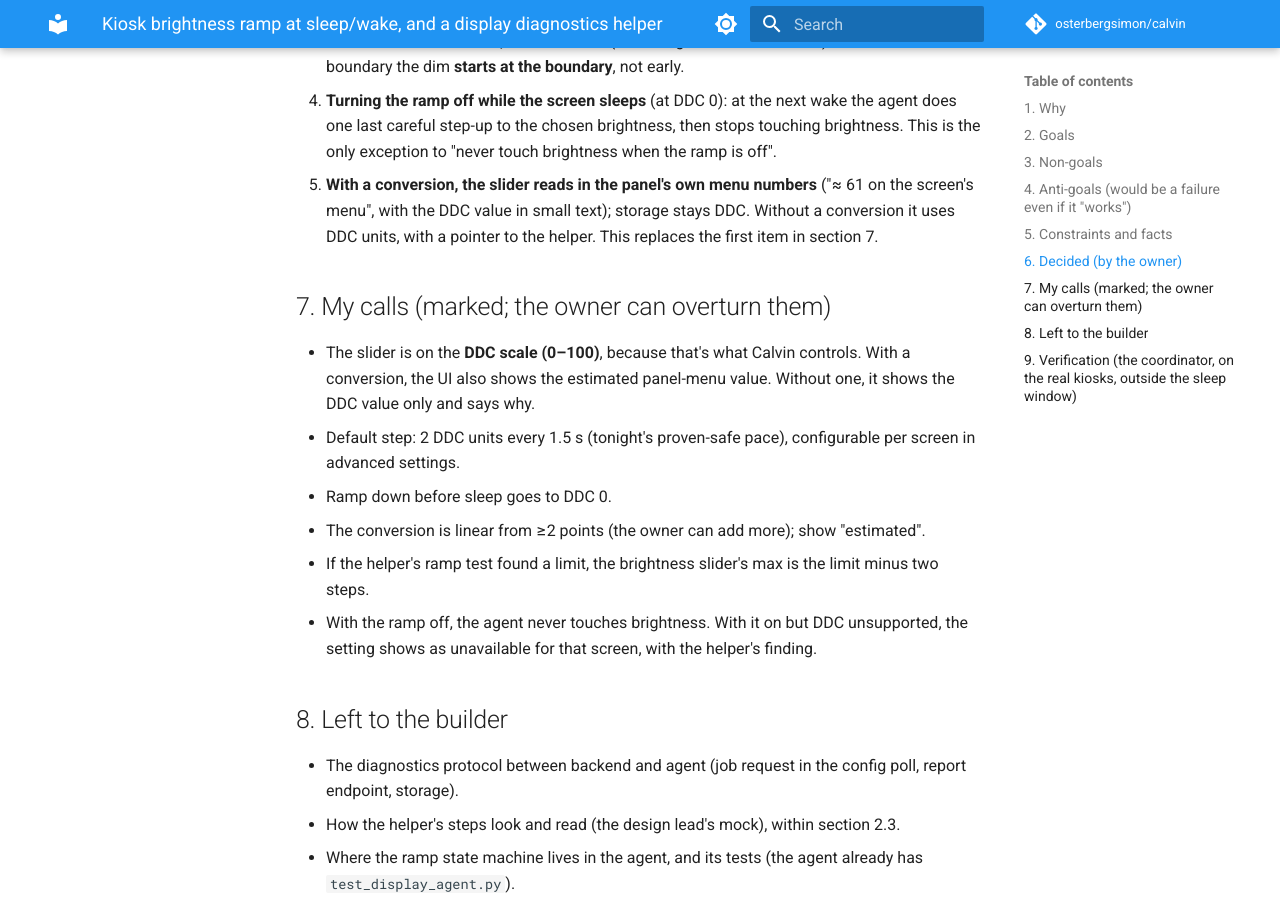
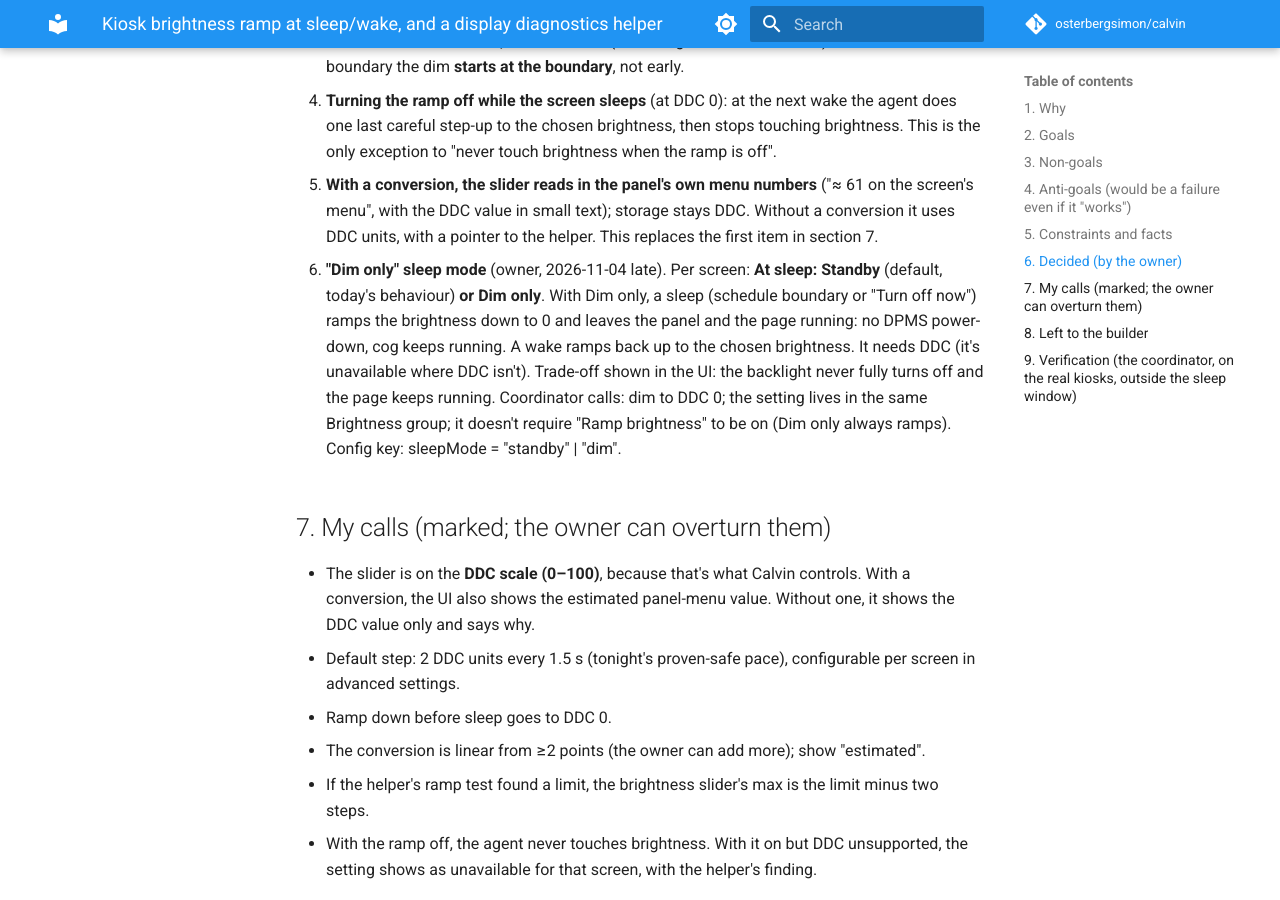
Before and after one commit to osterbergsimon/calvin, an MkDocs documentation site: the page built from docs/superpowers/specs/2026-11-04-kiosk-brightness-ramp-design.md, in a window 1280 px wide and 900 px high, scrolled down 3743 px. Built offline with MkDocs 1.6.1 and Material for MkDocs 9.7.7, drawn with Linux system fonts in a browser that asks for light colours; comment, search, counter and statistics services are not loaded.

Commit message:
docs(design): add the Dim only sleep mode (calvin-29ws, owner)

```diff
--- a/docs/superpowers/specs/2026-11-04-kiosk-brightness-ramp-design.md
+++ b/docs/superpowers/specs/2026-11-04-kiosk-brightness-ramp-design.md
@@ -119,6 +119,14 @@ Answers to the design lead's review (owner, 2026-11-04, all as recommended):
    DDC value in small text); storage stays DDC. Without a conversion it uses DDC units, with a pointer to the helper.
    This replaces the first item in section 7.
 
+6. **"Dim only" sleep mode** (owner, 2026-11-04 late). Per screen: **At sleep: Standby** (default, today's
+   behaviour) **or Dim only**. With Dim only, a sleep (schedule boundary or "Turn off now") ramps the brightness down
+   to 0 and leaves the panel and the page running: no DPMS power-down, cog keeps running. A wake ramps back up to the
+   chosen brightness. It needs DDC (it's unavailable where DDC isn't). Trade-off shown in the UI: the backlight never
+   fully turns off and the page keeps running. Coordinator calls: dim to DDC 0; the setting lives in the same
+   Brightness group; it doesn't require "Ramp brightness" to be on (Dim only always ramps). Config key: sleepMode =
+   "standby" | "dim".
+
 ## 7. My calls (marked; the owner can overturn them)
 
 - The slider is on the **DDC scale (0–100)**, because that's what Calvin controls. With a conversion, the UI also
```
